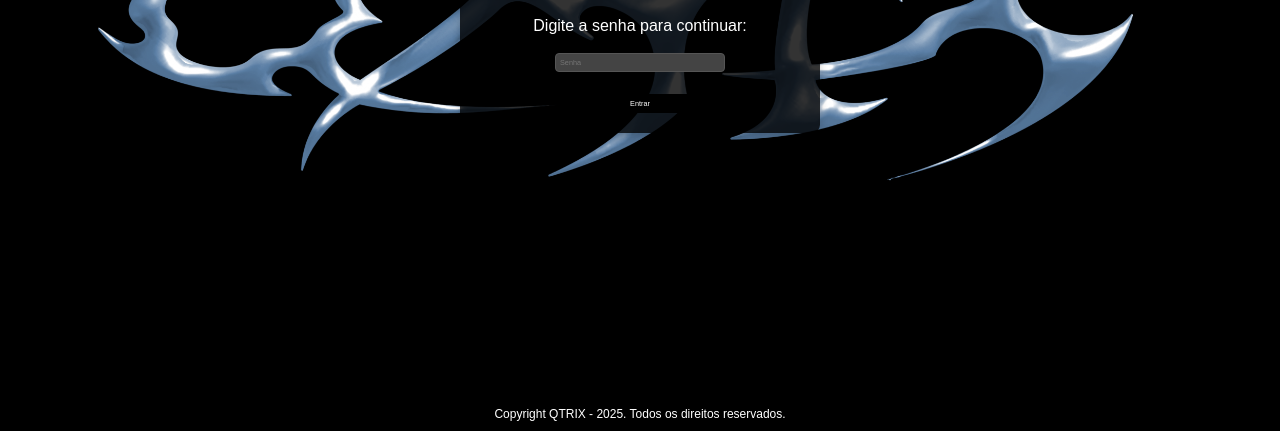
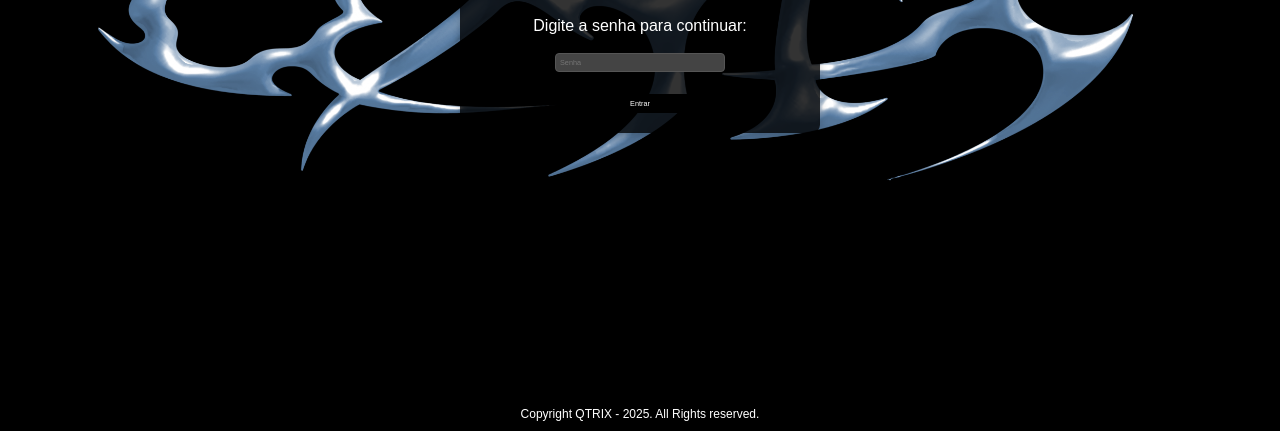
Before and after one commit to matheusbrendoo/landing-pace-responsiva, a plain HTML site: page index.html in a window 1280 px wide. Shown: the part 369-800 px from the top of the page. Drawn offline with Linux system fonts and the light colour scheme.

Commit message:
qtrix.v9

```diff
--- a/index.html
+++ b/index.html
@@ -88,7 +88,7 @@
     </div>
 
     <footer>
-        Copyright QTRIX - 2025. Todos os direitos reservados.
+        Copyright QTRIX - 2025. All Rights reserved.
     </footer>
 
     <script>
```
